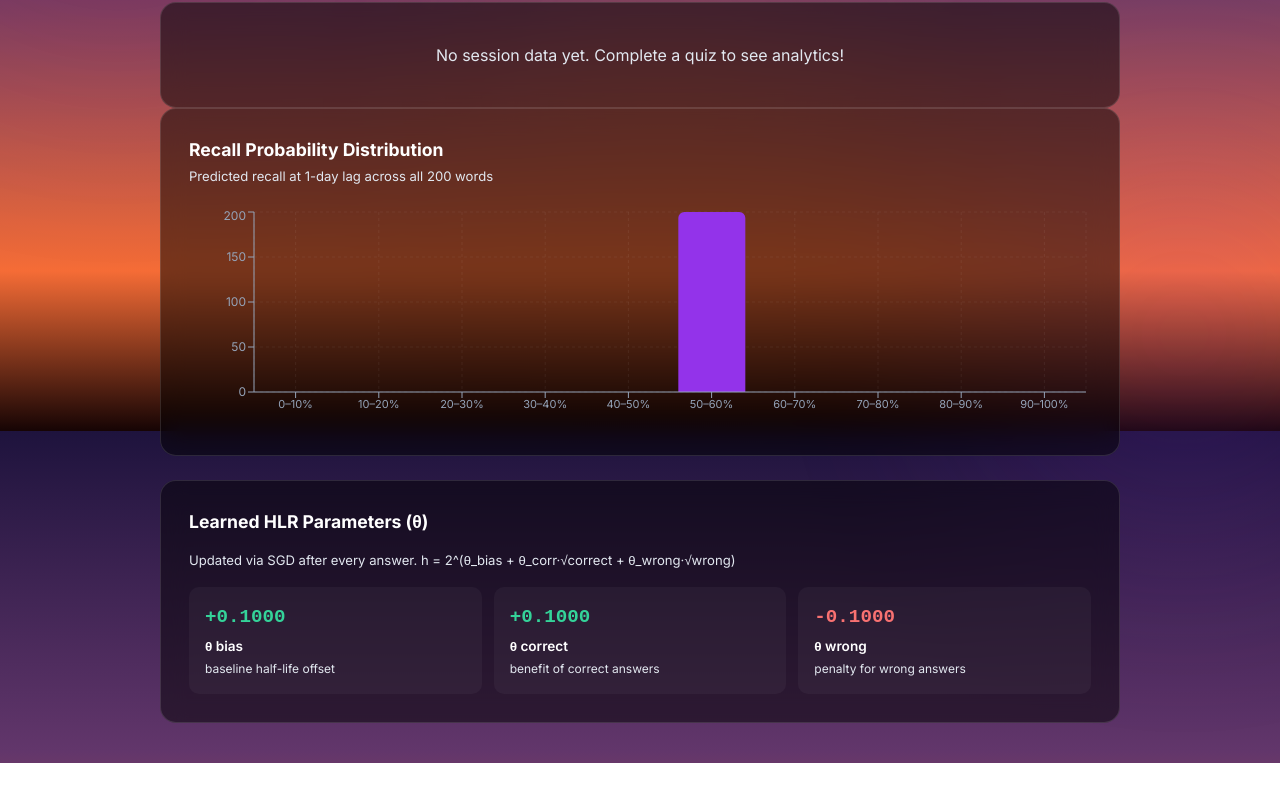
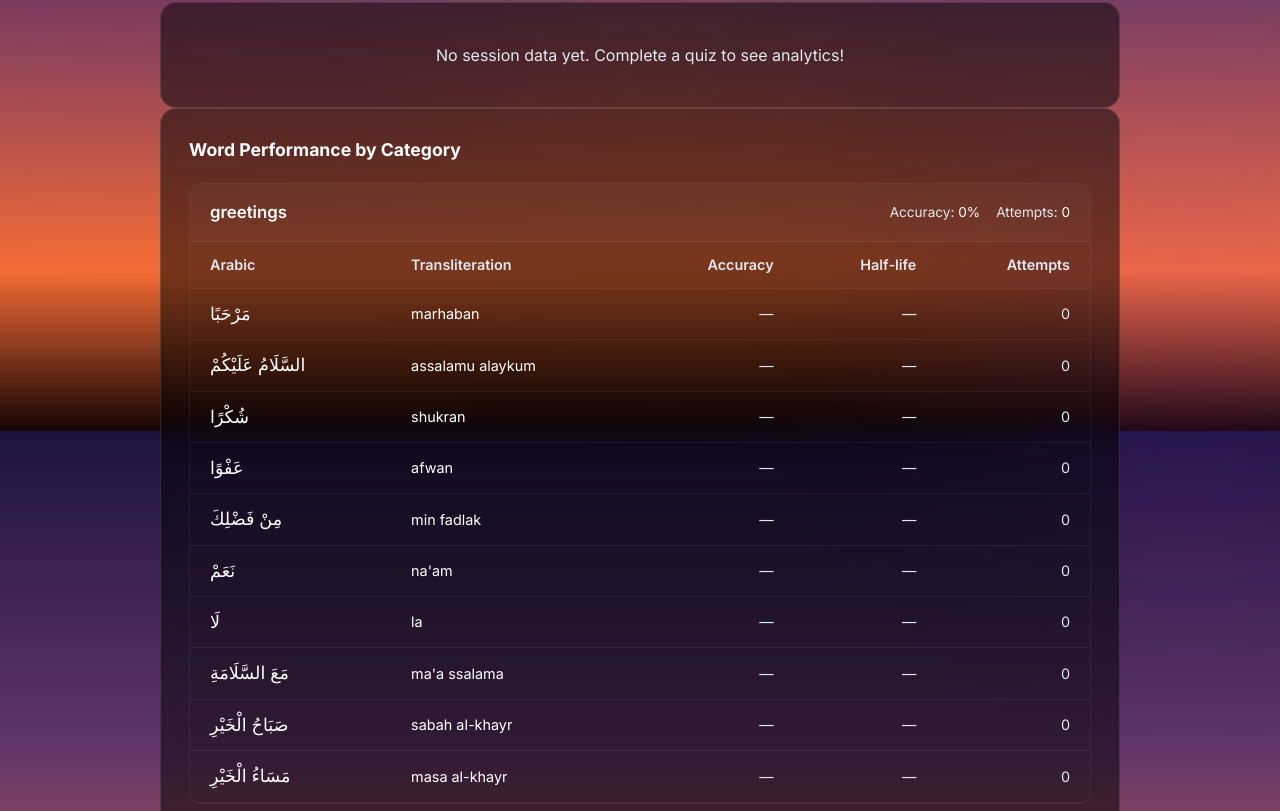
Before and after one commit to mairaaijaz/intro-to-AI, a Next.js app in the folder arabot-web/: page /analytics in a window 1280 px wide. Shown: the part 369-1180 px from the top of the page. Before the commit the page ends 1132 px from the top, so only its background shows below. Built offline with nearby package versions, Linux system fonts and the light colour scheme.

Commit message:
feat: add word-level stats grouped by category in analytics

```diff
--- a/arabot-web/src/app/analytics/page.tsx
+++ b/arabot-web/src/app/analytics/page.tsx
@@ -44,20 +44,42 @@ export default function AnalyticsPage() {
     halfLife: parseFloat((stats.halfLifeHistory[i] ?? 0).toFixed(2)),
   }));
 
-  // ── Category accuracy ─────────────────────────────────────────────────────
-  const catMap: Record<string, { correct: number; total: number }> = {};
+  // ── Category accuracy and Word details ─────────────────────────────────────
+  const catMap: Record<string, {
+    correct: number;
+    total: number;
+    words: Array<{
+      id: string;
+      arabic: string;
+      translit: string;
+      accuracy: number;
+      halfLife: number;
+      attempts: number;
+      nTotal: number;
+    }>
+  }> = {};
   for (const w of memories) {
-    if (!catMap[w.category]) catMap[w.category] = { correct: 0, total: 0 };
+    if (!catMap[w.category]) catMap[w.category] = { correct: 0, total: 0, words: [] };
     catMap[w.category].correct += w.nCorrect;
     catMap[w.category].total   += w.nTotal;
+    catMap[w.category].words.push({
+      id: w.wordId,
+      arabic: w.arabic,
+      translit: w.translit,
+      accuracy: w.nTotal > 0 ? parseFloat((w.nCorrect / w.nTotal * 100).toFixed(1)) : 0,
+      halfLife: parseFloat(w.halfLife.toFixed(1)),
+      attempts: w.nTotal,
+      nTotal: w.nTotal,
+    });
   }
   const categoryData = Object.entries(catMap)
     .map(([cat, v]) => ({
       category: cat,
       accuracy: v.total > 0 ? parseFloat((v.correct / v.total * 100).toFixed(1)) : 0,
       attempts: v.total,
+      words: v.words.sort((a, b) => b.accuracy - a.accuracy || b.attempts - a.attempts)
     }))
-    .sort((a, b) => b.accuracy - a.accuracy);
+    .sort((a, b) => b.accuracy - a.accuracy || b.attempts - a.attempts);
 
   // ── Forgetting curves (sample 8 seen words) ───────────────────────────────
   const sample = seen.slice(0, 8);
@@ -184,6 +206,54 @@ export default function AnalyticsPage() {
           </section>
         )}
 
+        {/* ── Word Stats by Category ────────────────────────────────────────── */}
+        {categoryData.length > 0 && (
+          <section className="glass" style={{ padding: '28px', marginBottom: '24px' }}>
+            <h2 style={{ fontWeight: 700, marginBottom: '20px', fontSize: '1.1rem' }}>Word Performance by Category</h2>
+            <div style={{ display: 'flex', flexDirection: 'column', gap: '24px' }}>
+              {categoryData.map(c => (
+                <div key={c.category} style={{ border: `1px solid ${chartColors.grid}`, borderRadius: '12px', overflow: 'hidden' }}>
+                  <div style={{ background: 'rgba(255,255,255,0.03)', padding: '16px 20px', borderBottom: `1px solid ${chartColors.grid}`, display: 'flex', justifyContent: 'space-between', alignItems: 'center', flexWrap: 'wrap', gap: '10px' }}>
+                    <h3 style={{ margin: 0, fontSize: '1.05rem', fontWeight: 600 }}>{c.category}</h3>
+                    <div style={{ display: 'flex', gap: '16px', fontSize: '0.85rem' }}>
+                      <span><span style={{ color: 'var(--muted)' }}>Accuracy:</span> {c.accuracy}%</span>
+                      <span><span style={{ color: 'var(--muted)' }}>Attempts:</span> {c.attempts}</span>
+                    </div>
+                  </div>
+                  <div style={{ overflowX: 'auto' }}>
+                    <table style={{ width: '100%', borderCollapse: 'collapse', fontSize: '0.9rem' }}>
+                      <thead>
+                        <tr style={{ background: 'rgba(255,255,255,0.01)', borderBottom: `1px solid ${chartColors.grid}` }}>
+                          <th style={{ padding: '12px 20px', textAlign: 'left', fontWeight: 600, color: 'var(--muted)' }}>Arabic</th>
+                          <th style={{ padding: '12px 20px', textAlign: 'left', fontWeight: 600, color: 'var(--muted)' }}>Transliteration</th>
+                          <th style={{ padding: '12px 20px', textAlign: 'right', fontWeight: 600, color: 'var(--muted)' }}>Accuracy</th>
+                          <th style={{ padding: '12px 20px', textAlign: 'right', fontWeight: 600, color: 'var(--muted)' }}>Half-life</th>
+                          <th style={{ padding: '12px 20px', textAlign: 'right', fontWeight: 600, color: 'var(--muted)' }}>Attempts</th>
+                        </tr>
+                      </thead>
+                      <tbody>
+                        {c.words.map(w => (
+                          <tr key={w.id} style={{ borderBottom: `1px solid ${chartColors.grid}` }}>
+                            <td style={{ padding: '12px 20px', fontSize: '1.1rem', fontFamily: 'var(--font-arabic)' }}>{w.arabic}</td>
+                            <td style={{ padding: '12px 20px', color: 'var(--text)' }}>{w.translit}</td>
+                            <td style={{ padding: '12px 20px', textAlign: 'right', color: w.nTotal > 0 ? (w.accuracy >= 80 ? '#34d399' : w.accuracy < 50 ? '#f87171' : 'var(--text)') : 'var(--muted)' }}>
+                              {w.nTotal > 0 ? `${w.accuracy}%` : '—'}
+                            </td>
+                            <td style={{ padding: '12px 20px', textAlign: 'right', color: w.nTotal > 0 ? '#38bdf8' : 'var(--muted)' }}>
+                              {w.nTotal > 0 ? `${w.halfLife.toFixed(1)}d` : '—'}
+                            </td>
+                            <td style={{ padding: '12px 20px', textAlign: 'right', color: 'var(--muted)' }}>{w.attempts}</td>
+                          </tr>
+                        ))}
+                      </tbody>
+                    </table>
+                  </div>
+                </div>
+              ))}
+            </div>
+          </section>
+        )}
+
         {/* ── Forgetting curves ─────────────────────────────────────────────── */}
         {sample.length > 0 && (
           <section className="glass" style={{ padding: '28px', marginBottom: '24px' }}>
```
